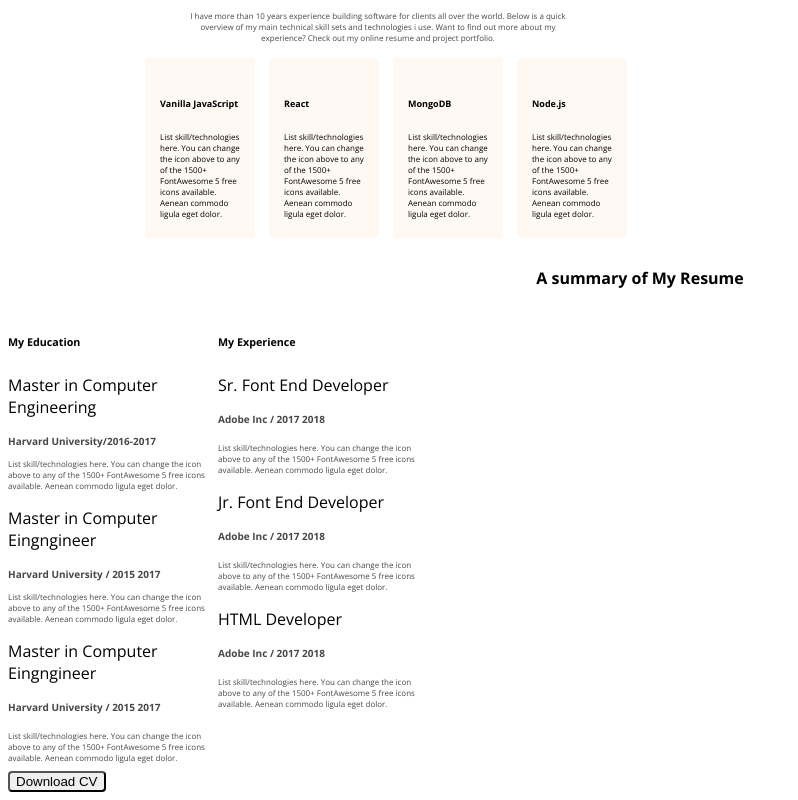
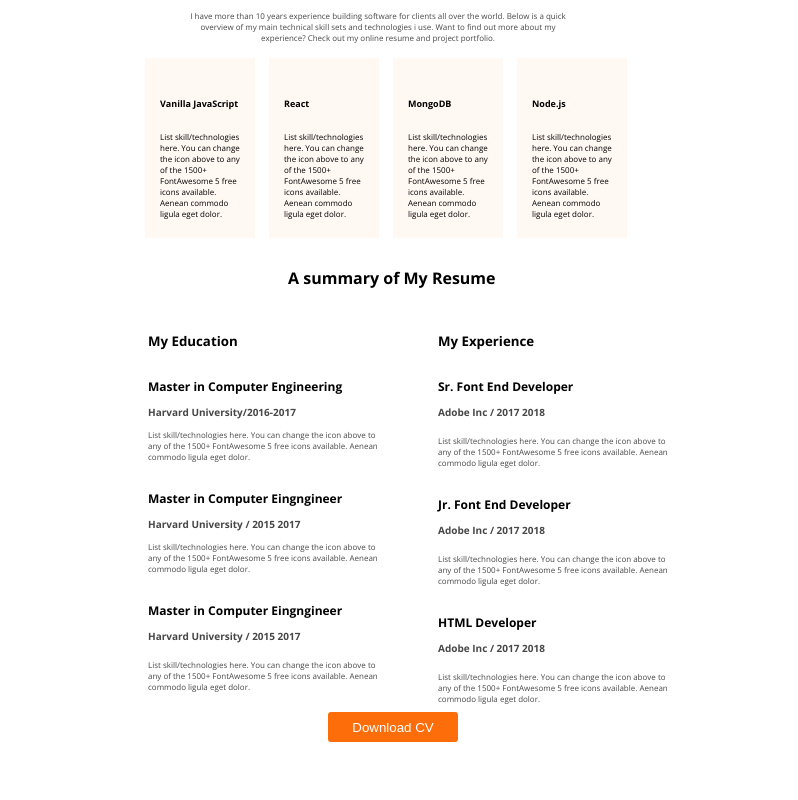
Before and after one commit to azmaeenmahtab/web-developer-portfolio, a plain HTML site: page index.html in a window 1280 px wide. Shown: the part 712-1512 px from the top of the page, without its empty margins (0-798 px from the left). After the commit the page ends 1462 px from the top, so only its background shows below. Drawn offline with nearby package versions, Linux system fonts and the light colour scheme.

Commit message:
added progress

```diff
--- a/index.html
+++ b/index.html
@@ -150,11 +150,11 @@
     <div>
         <h4 class="smrytitle">A summary of My Resume</h4>
         <div class="smrycontent">
-            <div class="edudiv"><h6>My Education </h6>
-                <div>
-                    <p class="subnm">
+            <div class="edudiv"><h5>My Education </h5>
+                <div class="persubjectdiv">
+                    <h6 class="subnm">
                         Master in Computer Engineering
-                    </p>
+                    </h6>
                     <p class="institutenm">
                          <b>Harvard University/2016-2017</b>
                     </p>
@@ -165,8 +165,8 @@ to any of the 1500+ FontAwesome 5 free icons available. Aenean
 commodo ligula eget dolor.
                     </p>
                 </div>
-                <div>
-                    <p class="subnm">Master in Computer Eingngineer</p>
+                <div class="persubjectdiv">
+                    <h6 class="subnm">Master in Computer Eingngineer</h6>
                     <p class="institutenm"><b>Harvard University / 2015 2017</b>
                     </p>
                     <p class="smrypara">List skill/technologies here. You can change the icon above
@@ -174,8 +174,8 @@ commodo ligula eget dolor.
                         to any of the 1500+ FontAwesome 5 free icons available. Aenean
                         commodo ligula eget dolor.</p>
                 </div>
-                <div>
-                    <p class="subnm">Master in Computer Eingngineer</p>
+                <div class="persubjectdiv">
+                    <h6 class="subnm">Master in Computer Eingngineer</h6>
                     <p class="institutenm"><b>Harvard University / 2015 2017</b>
                         <p></p>
                     <p class="smrypara">List skill/technologies here. You can change the icon above
@@ -184,9 +184,9 @@ commodo ligula eget dolor.
                         commodo ligula eget dolor.</p>
                 </div>
             </div>
-            <div class="expdiv"><h6>My Experience</h6>
-                <div>
-                    <p class="subnm">Sr. Font End Developer</p>
+            <div class="expdiv"><h5>My Experience</h5>
+                <div class="persubjectdiv">
+                    <h6 class="subnm">Sr. Font End Developer</h6>
                     <p class="institutenm"><b>Adobe Inc / 2017 2018</b>
 
                         <p></p>
@@ -195,9 +195,9 @@ commodo ligula eget dolor.
                         to any of the 1500+ FontAwesome 5 free icons available. Aenean
                         commodo ligula eget dolor.</p>
                 </div>
-                <div>
-                    <p class="subnm">Jr. Font End Developer
-                    </p>
+                <div class="persubjectdiv">
+                    <h6 class="subnm">Jr. Font End Developer
+                    </h6>
                     <p class="institutenm"><b>Adobe Inc / 2017 2018</b>
 
                         <p></p>
@@ -206,8 +206,8 @@ commodo ligula eget dolor.
                         to any of the 1500+ FontAwesome 5 free icons available. Aenean
                         commodo ligula eget dolor.</p>
                 </div>
-                <div>
-                    <p class="subnm">HTML Developer</p>
+                <div class="persubjectdiv">
+                    <h6 class="subnm">HTML Developer</h6>
                     <p class="institutenm"><b>Adobe Inc / 2017 2018</b>
 
                         <p></p>
@@ -219,7 +219,7 @@ commodo ligula eget dolor.
             </div>
 
         </div>
-        <nav><button>Download CV</button></nav>
+        <nav ><button class="resumebtn">Download CV</button></nav>
     </div>
 
 
--- a/styles/portfolio.css
+++ b/styles/portfolio.css
@@ -188,14 +188,19 @@ button {
     padding-top: 18px;
 }
 .smrytitle{
-    text-align: center;
+    /* text-align: center; */
+    padding-left: 280px;
 }
 .smrycontent{
     display: flex;
     /* margin-right: 60px; */
-    padding-right: 40px;
+    /* margin-right: 50px; */
+    padding-left: 140px;
 }
-
+.subnm{
+    font-size: 12px;
+    margin-bottom: 1px;
+}
 
 
 
@@ -203,6 +208,7 @@ button {
     color: #474747;
     font-size: 10px;
     /* font-weight:800px ; */
+    /* padding-top:none; */
 
 }
 .smrypara{
@@ -210,8 +216,24 @@ button {
     color: #474747;
 }
 .edudiv{
-    width: 210px;
+    width: 240px;
+    margin-right: 50px;
 }
 .expdiv{
-    width: 210px;
+    width: 240px;
 }
+.persubjectdiv{
+    /* text-decoration: underline; */
+    display: block;
+}
+.resumebtn{
+    /* text-align: center; */
+    background-color: #FD6E0A;
+    /* background-position: center; */
+    margin-left: 320px;
+    border: none;
+    border-radius: 3px;
+    color: white;
+    width: 130px;
+    height: 30px;
+}
```
